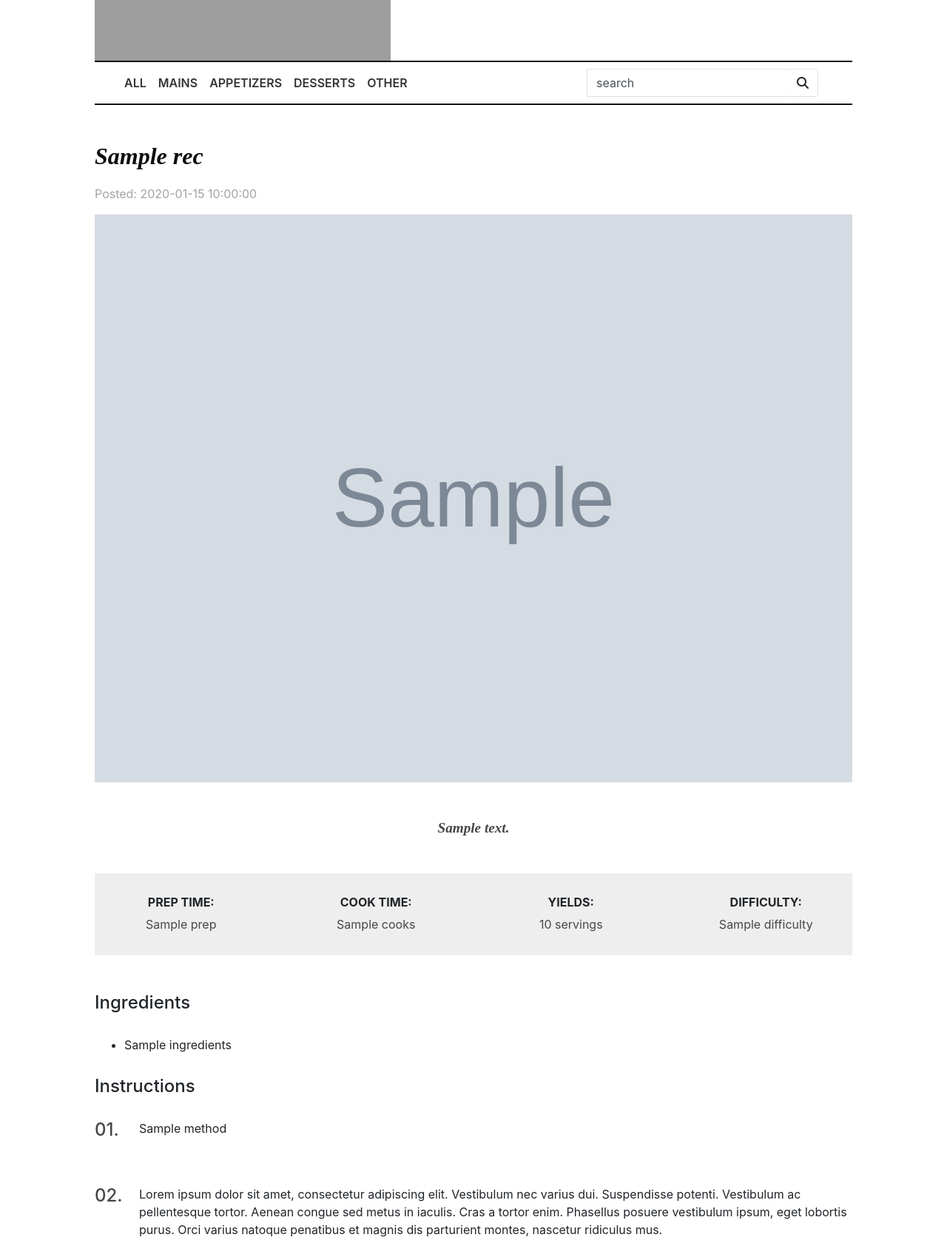
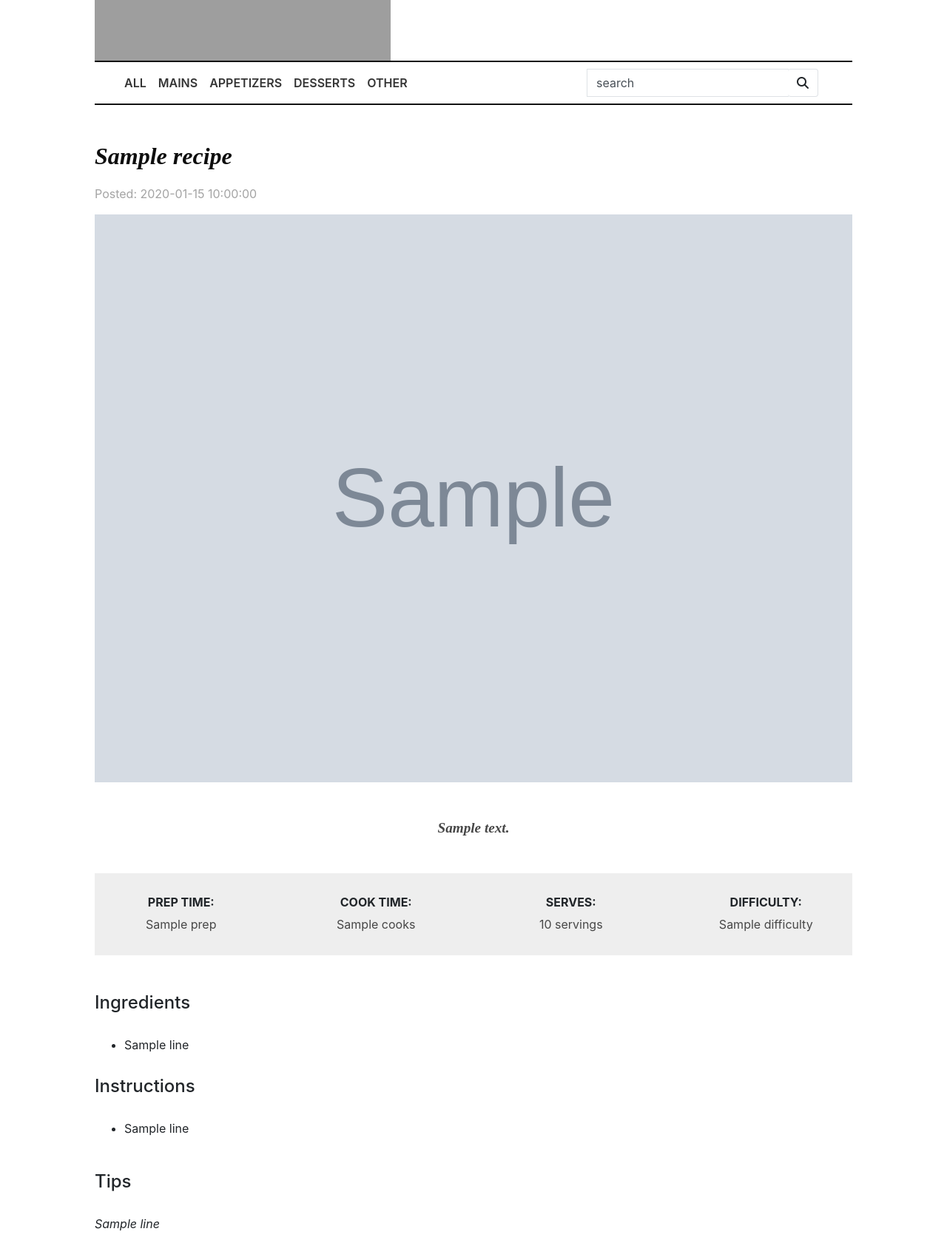
Before and after one commit to sabinemm/recipe-site-ms3, a Flask app: template templates/recipe.html in a window 1280 px wide. Shown: the part 254-1931 px from the top of the page at 74% size. Run offline with Flask 2, Linux system fonts and the light colour scheme; the template is opened without the code that fills it: most values are stand-ins (such as "Sample title", 1, 10 or a date in 2020); grey boxes marked "Sample" are stand-in pictures; some libraries are stand-ins or nearby versions; some web fonts are replaced; grey boxes are pictures that could not be loaded.

Commit message:
newline for loops in singe recipe page

```diff
--- a/app.py
+++ b/app.py
@@ -17,7 +17,7 @@ mongo = PyMongo(app)
 
 now = datetime.now()
 dt_string = now.strftime("%d/%m/%Y %H:%M")
-#print("now =", now)
+# print("now =", now)
 
 
 @app.route('/')
@@ -30,27 +30,26 @@ def login():
     return render_template("login.html")
 
 
-@app.route('/recipe')
-def get_recipe():
-    recipe = mongo.db.recipe.find(
-        {'title': 'Chickpea Curry'})
+@app.route('/recipe/<recipe_id>')
+def get_recipe(recipe_id):
+    recipe = mongo.db.recipe.find_one({"_id": ObjectId(recipe_id)})
     return render_template("recipe.html", recipe=recipe)
 
 
-@app.route('/all')
+@ app.route('/all')
 def get_all():
-    recipe_cursor = mongo.db.recipe.find()
-    categories_cursor = mongo.db.categories.find()
-    return render_template("all.html", recipe=recipe_cursor, categories=categories_cursor)
+    recipe = mongo.db.recipe.find()
+    categories = mongo.db.categories.find()
+    return render_template("all.html", recipe=recipe, categories=categories)
 
 
-@app.route('/submit_recipe')
+@ app.route('/submit_recipe')
 def submit_recipe():
-    categories_cursor = mongo.db.categories.find()
-    return render_template("submit_recipe.html", categories=categories_cursor)
+    categories = mongo.db.categories.find()
+    return render_template("submit_recipe.html", categories=categories)
 
 
-@app.route('/send_recipe', methods=['POST'])
+@ app.route('/send_recipe', methods=['POST'])
 def send_recipe():
     recipe = mongo.db.recipe
     return_data = request.form.to_dict()
@@ -60,19 +59,19 @@ def send_recipe():
     return redirect(url_for('thank_you'))
 
 
-@app.route('/thank_you')
+@ app.route('/thank_you')
 def thank_you():
     return render_template("thank_you.html")
 
 
-@app.route('/edit_recipe/<recipe_id>')
+@ app.route('/edit_recipe/<recipe_id>')
 def edit_recipe(recipe_id):
     the_recipe = mongo.db.recipe.find_one({"_id": ObjectId(recipe_id)})
     categories_cursor = mongo.db.categories.find()
     return render_template('edit_recipe.html', the_recipe=the_recipe, categories=categories_cursor)
 
 
-@app.route('/update_recipe/<recipe_id>', methods=['POST'])
+@ app.route('/update_recipe/<recipe_id>', methods=['POST'])
 def update_recipe(recipe_id):
     recipe = mongo.db.recipe
     categories_cursor = mongo.db.categories.find()
--- a/templates/all.html
+++ b/templates/all.html
@@ -22,7 +22,8 @@
                 <img src="{{rec.image_url}}">
             </div>
             <div class="item-content">
-                <h3 class="item-title"><a href="#">{{rec.title}}</a></h3>
+                <h3 class="item-title"><a href="{{url_for('get_recipe', recipe_id=rec._id)}}">{{rec.title}}</a>
+                </h3>
                 <p>{{rec.description}}</p>
                 <div class="row entry-data">
                     <div class="col-6"><i class="fas fa-clock"></i>{{rec.cooks}}</div>
--- a/templates/recipe.html
+++ b/templates/recipe.html
@@ -1,38 +1,38 @@
 {% extends 'base.html' %} {% block content %}
 
-{% for rec in recipe %}
+
 
 <div class="recipe-headline">
-    <h2>{{rec.title}}</h2>
-    <p>Posted: {{rec.date_added}}</p>
+    <h2>{{recipe.title}}</h2>
+    <p>Posted: {{recipe.date_added}}</p>
 </div>
 
 <!-- Receipe Img -->
-<img class="recipe-pic" src="{{rec.image_url}}" alt="recipe picture">
+<img class="recipe-pic" src="{{recipe.image_url}}" alt="recipe picture">
 
 <!-- Info -->
 
 <div class="description">
-    <h6>{{rec.description}}</h6>
+    <h6>{{recipe.description}}</h6>
 </div>
 
 <div class="recipe-info">
     <div class="row">
         <div class="col-3">
             <h6>PREP TIME: </h6>
-            <p>{{rec.prep}}</p>
+            <p>{{recipe.prep}}</p>
         </div>
         <div class="col-3">
             <h6>COOK TIME:</h6>
-            <p>{{rec.cooks}}</p>
+            <p>{{recipe.cooks}}</p>
         </div>
         <div class="col-3">
-            <h6>YIELDS:</h6>
-            <p>{{rec.serves}} servings</p>
+            <h6>SERVES:</h6>
+            <p>{{recipe.serves}} servings</p>
         </div>
         <div class="col-3">
             <h6>DIFFICULTY:</h6>
-            <p>{{rec.difficulty}}</p>
+            <p>{{recipe.difficulty}}</p>
         </div>
     </div>
 </div>
@@ -44,12 +44,13 @@
     <h4>Ingredients</h4>
     <ul>
         <!-- Ingredient -->
+        {% for line in recipe.ingredients.splitlines() %}
         <div class="ingredient">
             <li>
-                <p>{{rec.ingredients}}</p>
+                <p>{{line}}</p>
             </li>
         </div>
-
+        {% endfor %}
     </ul>
 </div>
 
@@ -58,34 +59,31 @@
 <div class="row instructions">
     <div class="col-12">
         <h4>Instructions</h4>
-        <!-- Single Preparation Step -->
-        <div class="single-preparation-step d-flex">
-            <h4>01.</h4>
-            <p>{{rec.method}}</p>
-        </div>
-        <!-- Single Preparation Step -->
-        <div class="single-preparation-step d-flex">
-            <h4>02.</h4>
-            <p>Lorem ipsum dolor sit amet, consectetur adipiscing elit. Vestibulum nec varius dui.
-                Suspendisse
-                potenti. Vestibulum ac pellentesque tortor. Aenean congue sed metus in iaculis. Cras a
-                tortor
-                enim. Phasellus posuere vestibulum ipsum, eget lobortis purus. Orci varius natoque penatibus
-                et
-                magnis dis parturient montes, nascetur ridiculus mus. </p>
-        </div>
+        <ul>
+            {% for line in recipe.instructions.splitlines() %}
+            <!-- Single Preparation Step -->
+            <div class="single-preparation-step d-flex">
+                <li>
+                    <p>{{line}}</p>
+                </li>
+            </div>
+            {% endfor %}
+        </ul>
 
-        {% if rec.tips is defined %}
+        {% if recipe.tips is defined %}
         <h4>Tips</h4>
-        <p>{{rec.tips}}</p>
+        {% for tip in recipe.tips.splitlines() %}
+        <p class="font-italic">{{ tip }}</p>
         {% else %}
+        {% endfor %}
         {% endif %}
+
     </div>
 </div>
-<button class="btn btn-primary"><a href="{{url_for('edit_recipe', recipe_id=rec._id)}}"> edit</a></button>
+<button class="btn btn-primary"><a href="{{url_for('edit_recipe', recipe_id=recipe._id)}}"> edit</a></button>
 
 </div>
 
-{% endfor %}
+
 
 {% endblock %}
```
